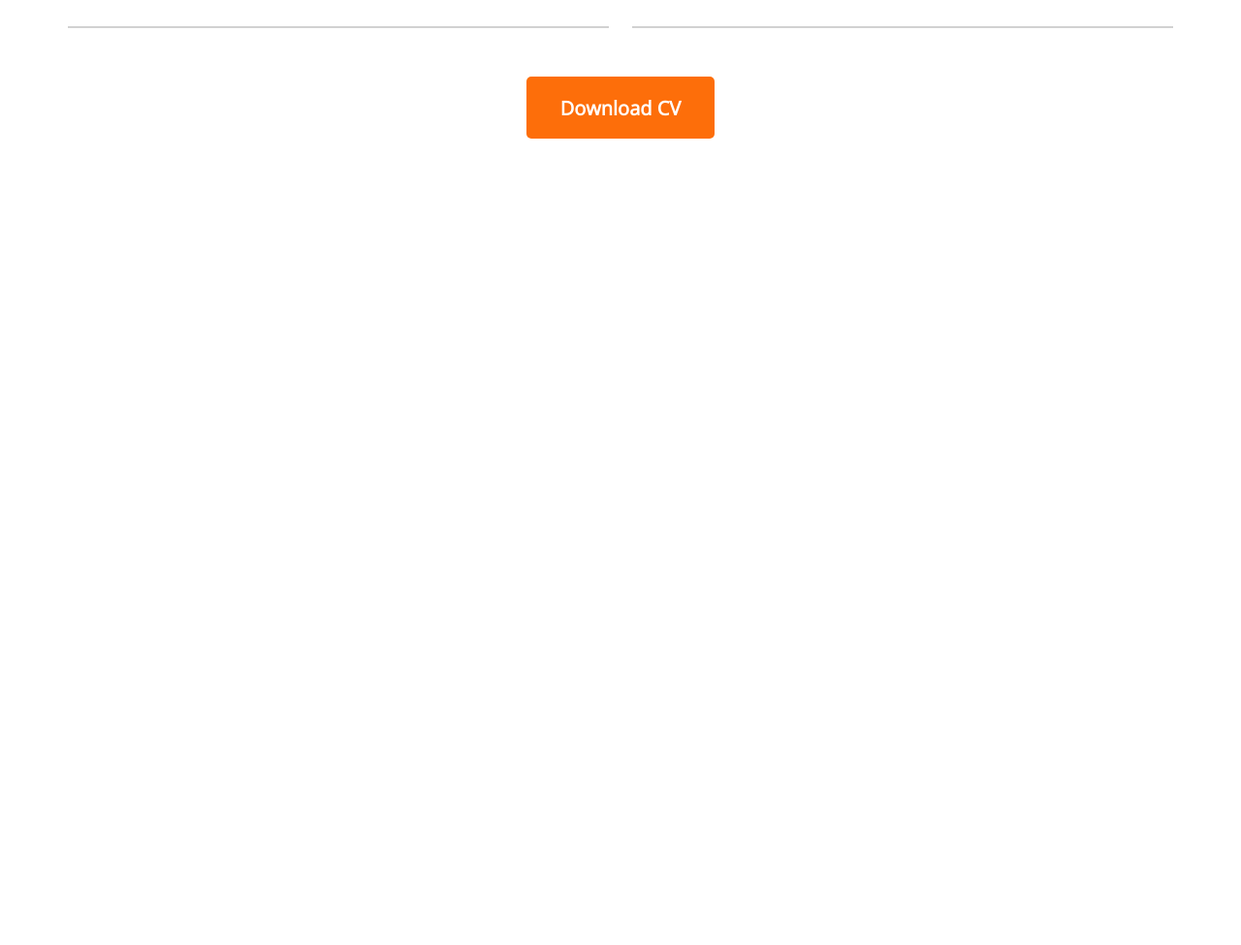
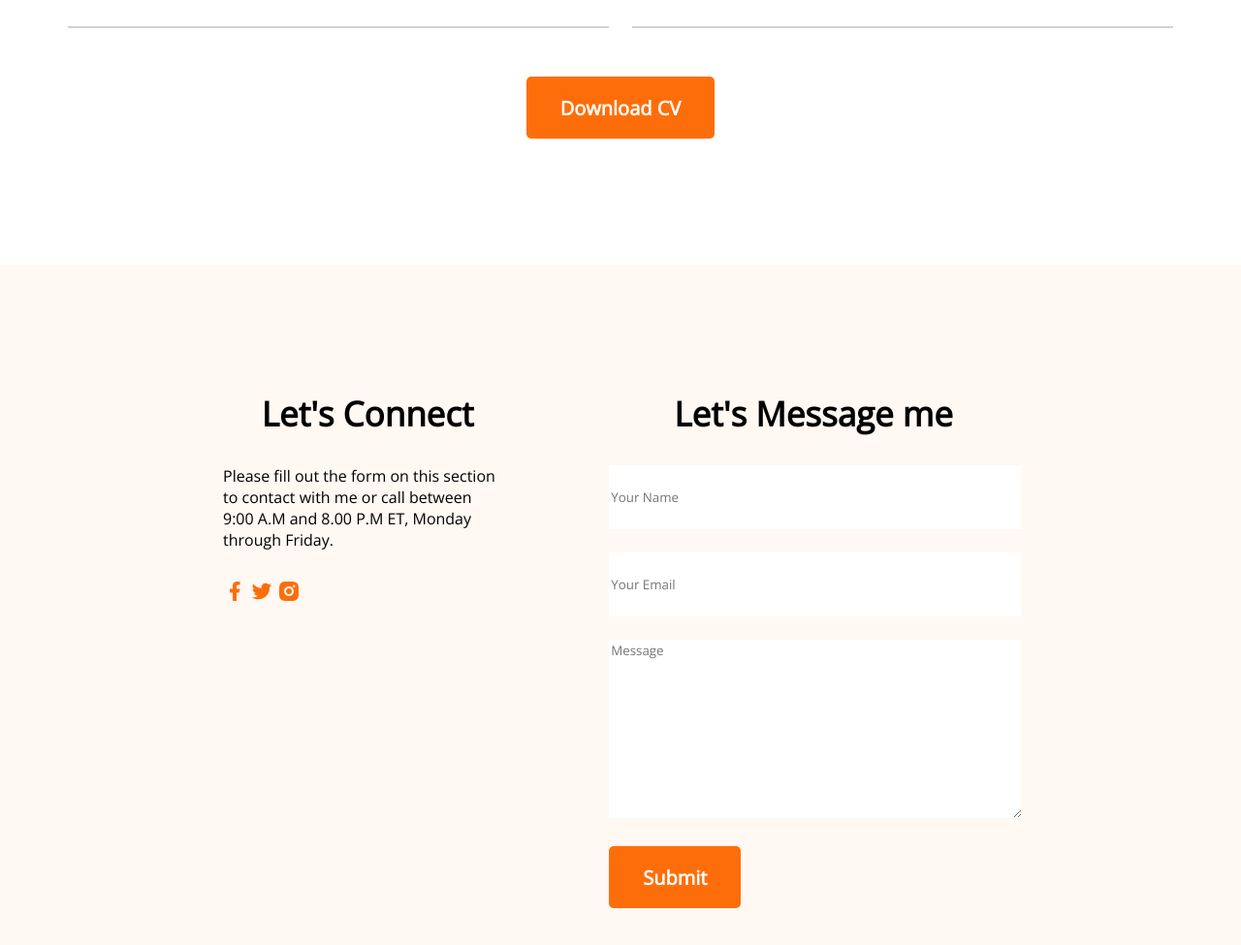
Before and after one commit to srabonGit25/Developer-Portfolio, a plain HTML site: page index.html in a window 1280 px wide. Shown: the part 3210-4185 px from the top of the page at 97% size. Before the commit the page ends 3483 px from the top, so only its background shows below. Drawn offline with nearby package versions, Linux system fonts and the light colour scheme.

Commit message:
last push

```diff
--- a/Styles/portfolio.css
+++ b/Styles/portfolio.css
@@ -44,7 +44,6 @@ nav ul{
     display: flex;
     align-items: center;
     margin: 0 200px;
-
  }
  .banner-title{
     font-weight: 700;
@@ -192,3 +191,30 @@ main{
     margin-bottom: 130px;
     text-align: center;
 }
+/* Contact Section Styles */
+.contact{
+    display: flex;
+    gap: 100px;
+    padding: 130px 230px;
+    background: #FFF8F3;
+}
+.contact-description{
+    margin-top: 20px;
+    margin-bottom: 30px;
+}
+.contact input[type=text], input[type=email], textarea{
+    margin-bottom: 24px;
+    border: 0;
+    width: 100%;
+    padding-left: 18px 30px;
+}
+input{
+    height: 64px;
+}
+.text-deco{
+    margin-left: 14px;
+}
+.contact a{
+    text-decoration: none;
+    margin: px;
+}
--- a/index.html
+++ b/index.html
@@ -140,7 +140,31 @@
              </section>
            </main>
         <footer>
-
+             <!-- Contact Section -->
+             <section class="contact">
+                <div>
+                  <h3 class="section-title">Let's Connect</h3>
+                  <p class="contact-description">Please fill out the form on this section to contact with me or call between <br> 9:00 A.M and 8.00 P.M ET, Monday through Friday.</p>
+                  <a href="">
+                    <img src="images/icons/facebook.png" alt="">
+                  </a>
+                  <a href="">
+                    <img src="images/icons/twitter.png" alt="">
+                  </a>
+                  <a href="">
+                    <img src="images/icons/insta.png" alt="">
+                  </a>
+                 </div>
+               <div>
+                   <h3 class="section-title">Let's Message me</h3>
+                    <form action="">
+                      <input type="text" name="" id=""  placeholder="Your Name">
+                      <input type="email" name="" id="" placeholder="Your Email" >
+                      <textarea name="" id="" cols="30" rows="10" placeholder="Message"></textarea>
+                      <input class="btn-primary" type="submit" value="Submit">
+                    </form>
+                 </div>
+             </section>
          </footer>
 </body>
 </html>
```
Also changed, not shown: 1 other file.
